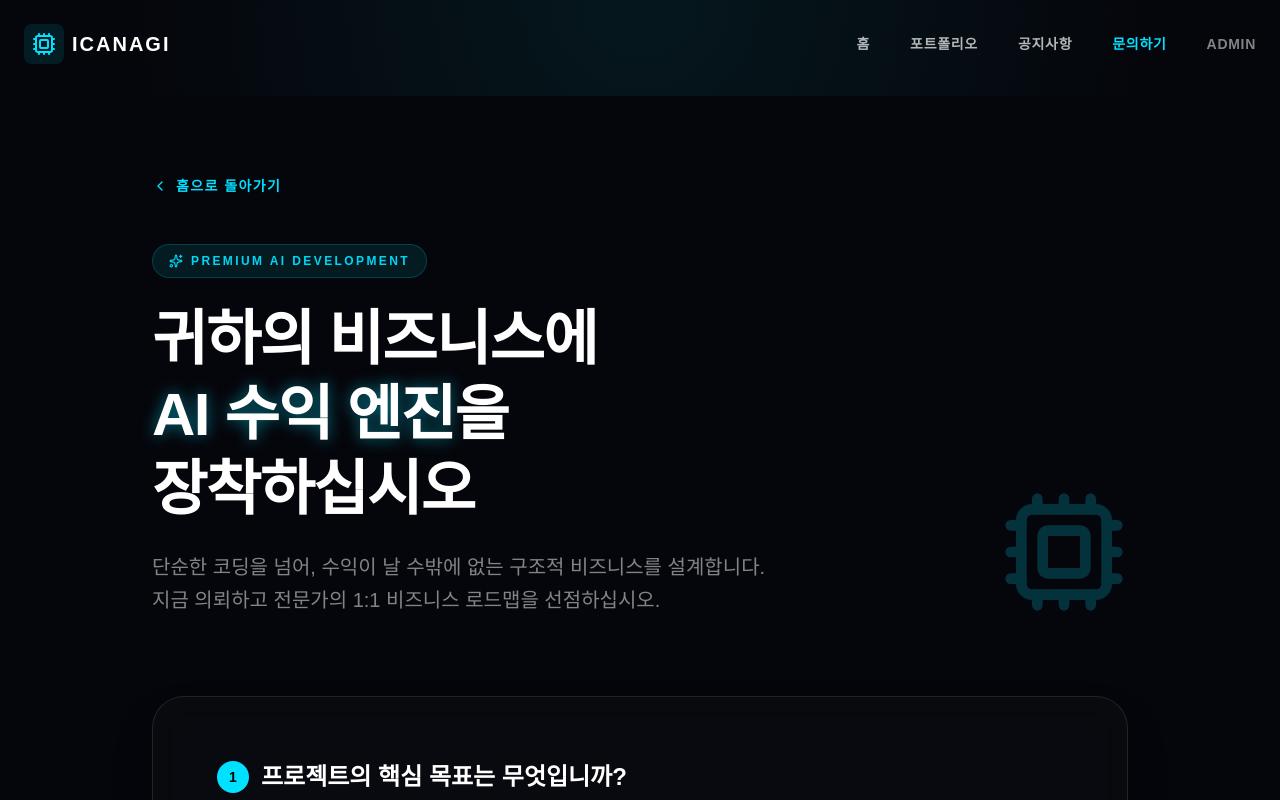
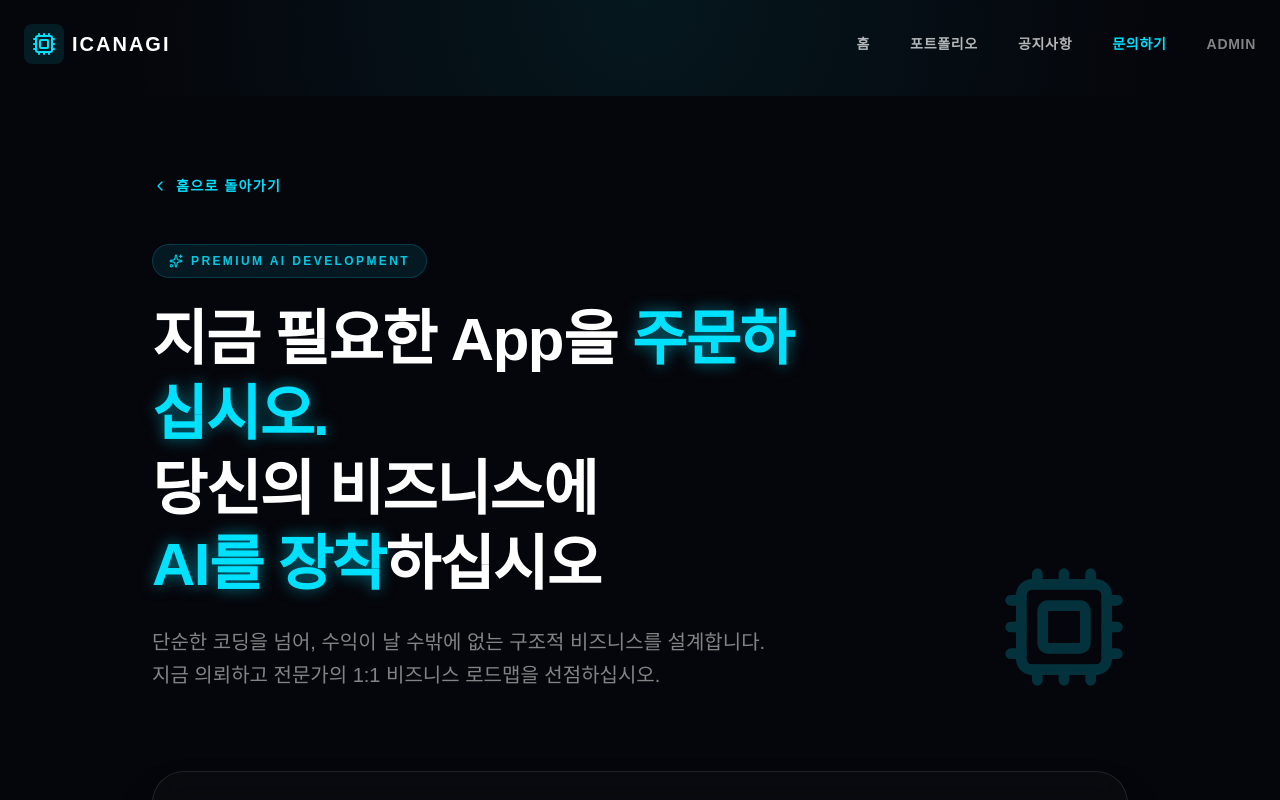
Before and after one commit to ilikefeeling/icani, a React (Vite) app: page /inquiry in a window 1280 px wide. Shown: the top 800 px of the page. Built offline with nearby package versions, Linux system fonts and the light colour scheme.

Commit message:
Fix: Inquiry button click issue and update InquiryPage text

```diff
--- a/src/pages/InquiryPage.jsx
+++ b/src/pages/InquiryPage.jsx
@@ -1,4 +1,4 @@
-import React, { useState } from 'react';
+import React, { useState, useEffect } from 'react';
 import { Cpu, Sparkles, CheckCircle2, ArrowRight, MessageSquare, Rocket, BarChart3, Zap, ShieldCheck, ChevronLeft } from 'lucide-react';
 import { Link } from 'react-router-dom';
 import { useToast } from '../components/ToastContext';
@@ -14,6 +14,11 @@ const InquiryPage = () => {
         consultingNeeded: false,
         message: ''
     });
+
+    useEffect(() => {
+        window.scrollTo(0, 0);
+    }, []);
+
 
     const aiOptions = [
         { id: 'nlp', label: '자연어 처리 (NLP)', icon: <MessageSquare size={16} /> },
@@ -84,9 +89,9 @@ const InquiryPage = () => {
                                 <span>Premium AI Development</span>
                             </div>
                             <h1 className="text-4xl md:text-6xl font-black tracking-tight leading-tight">
-                                귀하의 비즈니스에 <br />
-                                <span className="text-glow">AI 수익 엔진</span>을 <br />
-                                장착하십시오
+                                지금 필요한 App을 <span className="text-glow text-primary">주문하십시오.</span> <br />
+                                당신의 비즈니스에 <br />
+                                <span className="text-glow text-primary">AI를 장착</span>하십시오
                             </h1>
                             <p className="text-white/50 text-lg md:text-xl font-medium leading-relaxed">
                                 단순한 코딩을 넘어, 수익이 날 수밖에 없는 구조적 비즈니스를 설계합니다. <br />
--- a/src/pages/LandingPage.jsx
+++ b/src/pages/LandingPage.jsx
@@ -253,7 +253,10 @@ const LandingPage = () => {
                                 </div>
                             </div>
 
-                            <Link to="/inquiry" className="btn-primary text-xl px-16 py-6 rounded-2xl shadow-[0_0_60px_rgba(0,224,255,0.5)] transform hover:scale-105 transition-all text-center">
+                            <Link
+                                to="/inquiry"
+                                className="btn-primary text-xl px-16 py-6 rounded-2xl shadow-[0_0_60px_rgba(0,224,255,0.5)] transform hover:scale-105 transition-all text-center relative z-50 inline-block cursor-pointer"
+                            >
                                 의뢰하기
                             </Link>
 
```
